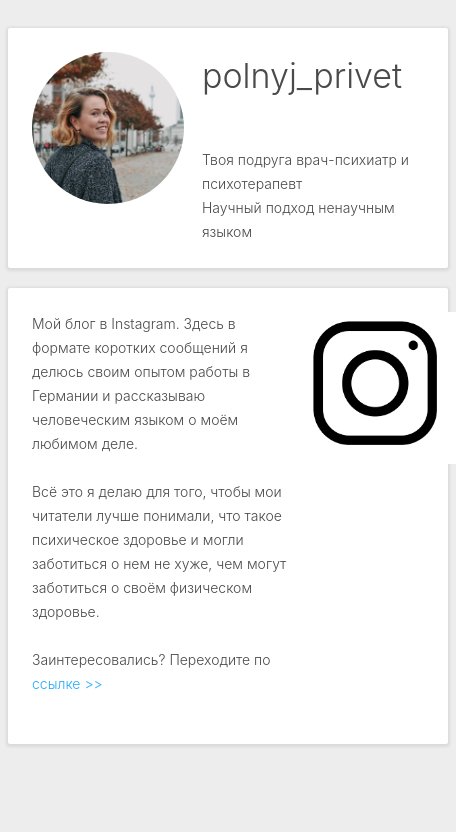
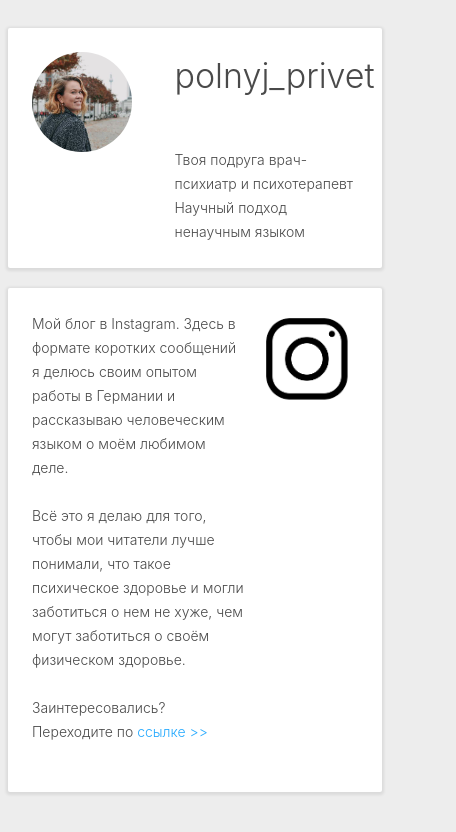
Before and after one commit to dmigo/polnyj_privet, a plain HTML site: page index.html in a window 390 px wide. Shown: the whole page, 456 px wide, since content can reach past the window. Drawn offline with Linux system fonts and the light colour scheme.

Commit message:
Make images responsive

```diff
--- a/index.html
+++ b/index.html
@@ -59,12 +59,17 @@
       .profile {
         margin: 2rem auto;
         max-width: 795px;
-        min-width: 440px;
       }
       .instagram {
         margin: 2rem auto;
         max-width: 795px;
-        min-width: 440px;
+      }
+      @media screen and (max-width: 440px) {
+        .avatar-span,
+        .instagram-span {
+          width: 100px;
+          height: 100px;
+        }
       }
     </style>
   </head>
@@ -92,8 +97,7 @@
                 <div class="title"><h1 class="dc-h1">polnyj_privet</h1></div>
                 <br />
                 <span>
-                  Твоя подруга врач-психиатр и психотерапевт
-                  <br />
+                  Твоя подруга врач-психиатр и психотерапевт <br />
                   Научный подход ненаучным языком
                 </span>
               </div>
@@ -109,9 +113,9 @@
                 языком о моём любимом деле.
               </p>
               <p class="dc-p">
-                Всё это я делаю для того, чтобы мои читатели лучше
-                понимали, что такое психическое здоровье и могли заботиться о нем
-                не хуже, чем могут заботиться о своём физическом здоровье.
+                Всё это я делаю для того, чтобы мои читатели лучше понимали, что
+                такое психическое здоровье и могли заботиться о нем не хуже, чем
+                могут заботиться о своём физическом здоровье.
               </p>
               <p class="dc-p">
                 Заинтересовались? Переходите по
```
